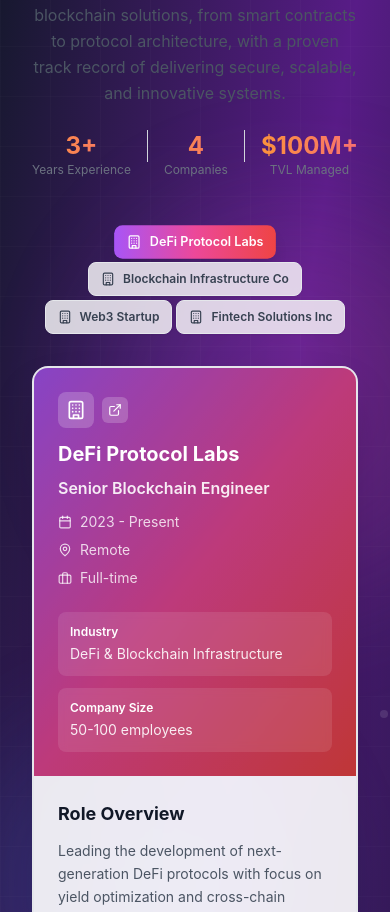
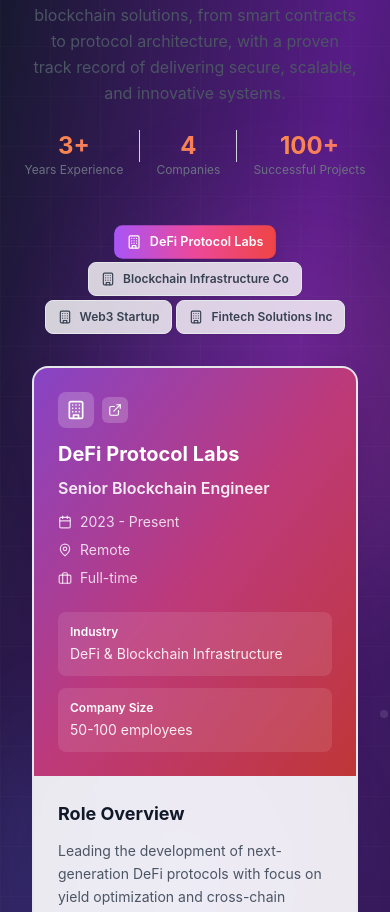
Before and after one commit to rilwan12oye/portfolio, a React (Vite) app: page / in a window 390 px wide. Shown: the part 7305-8217 px from the top of the page. Built offline with nearby package versions, Linux system fonts and the light colour scheme.

Commit message:
Updated Experience.tsx

```diff
--- a/src/components/Experience.tsx
+++ b/src/components/Experience.tsx
@@ -274,9 +274,9 @@ const Experience = () => {
                 <div className="w-px h-8 sm:h-12 bg-gray-300 dark:bg-gray-600"></div>
                 <div className="text-center">
                   <div className="text-2xl sm:text-3xl font-bold bg-gradient-to-r from-orange-400 to-red-400 bg-clip-text text-transparent">
-                    $100M+
+                    100+
                   </div>
-                  <div className="text-gray-500 dark:text-gray-400 text-xs sm:text-sm">TVL Managed</div>
+                  <div className="text-gray-500 dark:text-gray-400 text-xs sm:text-sm">Successful Projects</div>
                 </div>
               </div>
             </div>
```
